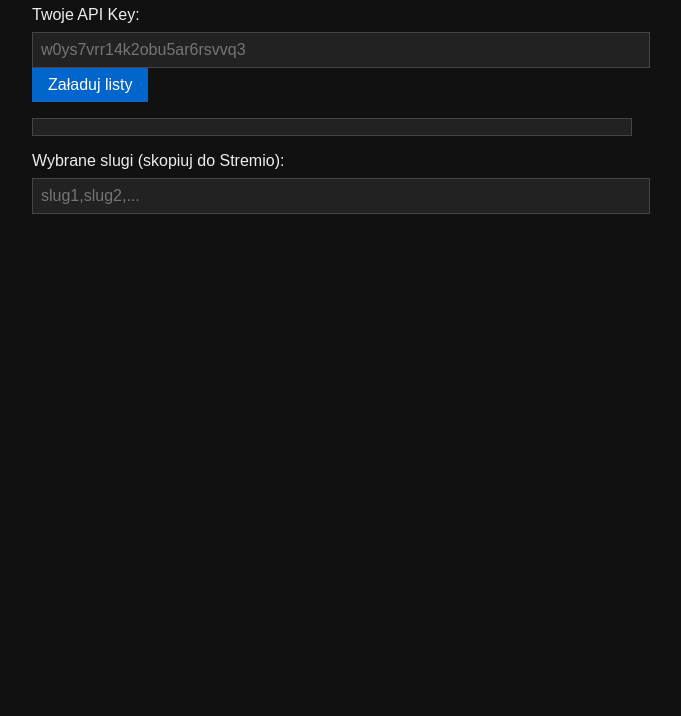
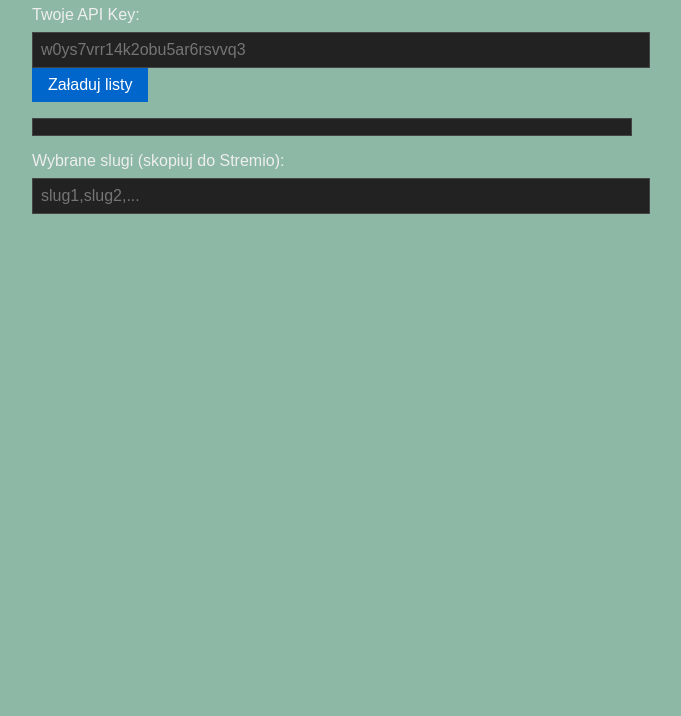
Before and after one commit to bardbit/stremio-mdblist-importer, a plain HTML site: page mdblist-config-ui.html in a window 1280 px wide. Shown: the part 84-800 px from the top of the page, without its empty margins (308-989 px from the left). Drawn offline with Linux system fonts and the light colour scheme.

Commit message:
Update mdblist-config-ui.html

```diff
--- a/mdblist-config-ui.html
+++ b/mdblist-config-ui.html
@@ -5,7 +5,7 @@
   <meta name="viewport" content="width=device-width, initial-scale=1">
   <title>MDblist Config UI</title>
   <style>
-    body { background: #111; color: #eee; font-family: Arial, sans-serif; max-width: 600px; margin: 2rem auto; padding: 0 1rem; }
+    body { color: #eee; font-family: Arial, sans-serif; max-width: 600px; margin: 2rem auto; padding: 0 1rem; transition: background 0.5s ease; }
     h1 { text-align: center; }
     label { display: block; margin: 1rem 0 .5rem; }
     input[type="text"] { width:100%; padding:.5rem; font-size:1rem; background:#222; color:#eee; border:1px solid #444; }
@@ -15,7 +15,16 @@
     #error-message { background:#330000; color:#f88; padding:1rem; margin:1rem 0; border:1px solid #f44; white-space:pre-wrap; }
   </style>
 </head>
-<body>
+<body onload="randomizeBackground()">
+  <script>
+    // Losowe tło za każdym ładowaniem
+    function randomizeBackground() {
+      const color = '#' + Math.floor(Math.random()*16777215).toString(16).padStart(6, '0');
+      document.body.style.background = color;
+      console.log('Background set to', color);
+    }
+  </script>
+
   <h1>MDblist Config UI</h1>
 
   <label for="apiKey">Twoje API Key:</label>
@@ -80,7 +89,6 @@
         });
         updateSlugs();
       } catch (e) {
-        // rozpoznanie CORS/Network
         const msg = e.message.includes('Failed to fetch')
           ? `${e.message}\n\nMoże to być błąd CORS lub brak dostępu do API z tej domeny.`
           : e.message;
```
